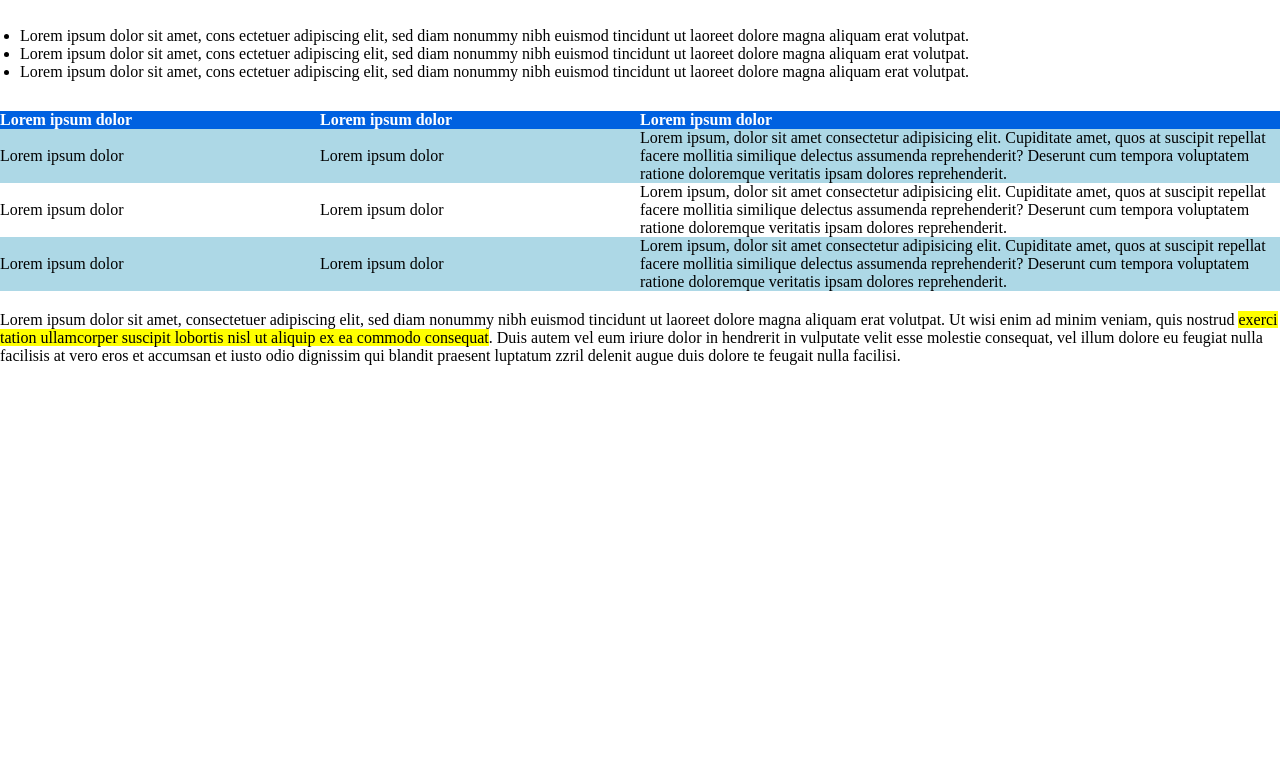
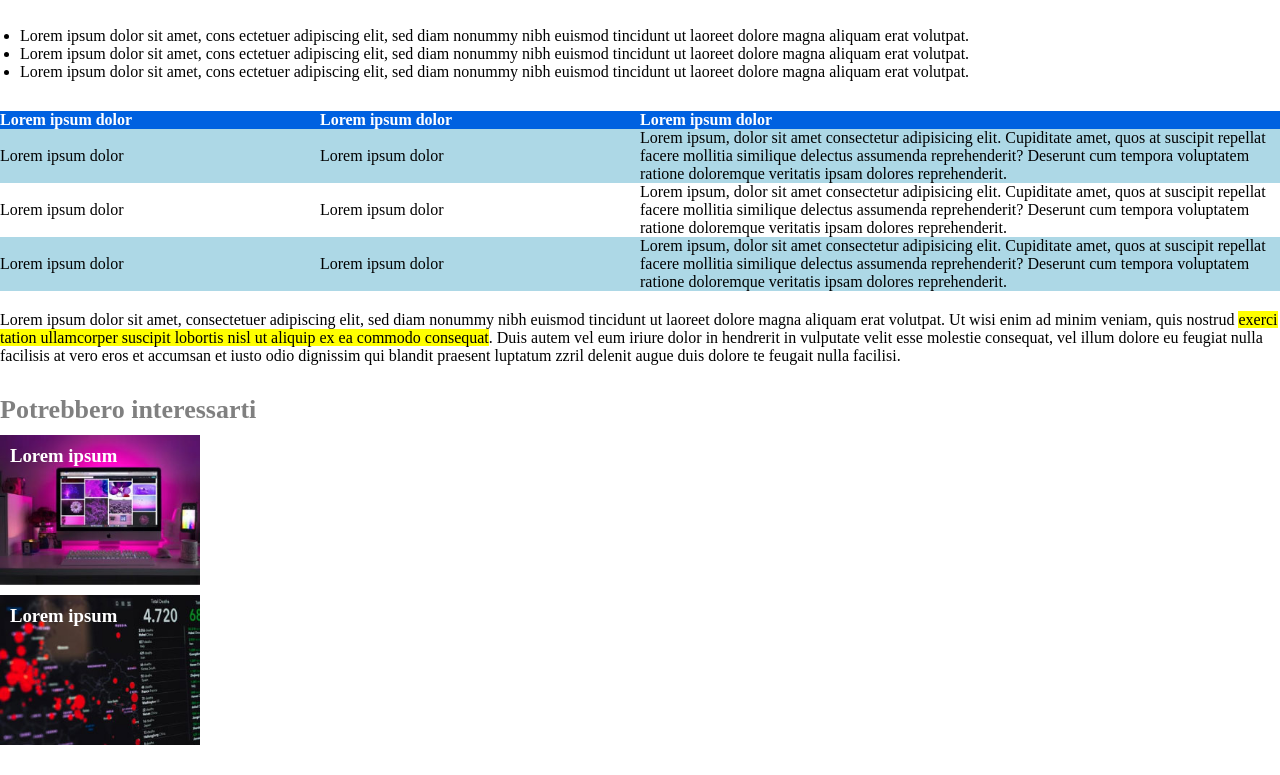
Before and after one commit to fabriziom90/the_booleaner, a plain HTML site: page index.html in a window 1280 px wide. Shown: the part 784-1559 px from the top of the page. Before the commit the page ends 1169 px from the top, so only its background shows below. Drawn offline with Linux system fonts and the light colour scheme.

Commit message:
[UPD] Added Footer - ESERCIZIO FINITO

```diff
--- a/css/style.css
+++ b/css/style.css
@@ -90,3 +90,34 @@ thead {
 
 /* FINE SEZIONE TABLE */
 /* FINE MAIN */
+
+/* FOOTER  */
+footer {
+    margin: 30px 0;
+}
+
+footer h2 {
+    font-size: 26px;
+    color: grey;
+    margin-bottom: 10px;
+}
+
+.image {
+    width: 200px;
+    height: 150px;
+    color: #fff;
+    margin: 10px 0;
+    background-size: cover;
+    background-repeat: no-repeat;
+    padding: 10px;
+}
+
+#image-monitor {
+    background-image: url('../img/monitor.jpg');
+}
+
+#image-graph {
+    background-image: url('../img/graph.jpg');
+}
+
+/* FINE FOOTER */
--- a/index.html
+++ b/index.html
@@ -93,6 +93,17 @@
             </p>
         </div>
     </main>
+    <footer>
+        <div>
+            <h2>Potrebbero interessarti</h2>
+            <div class="image" id="image-monitor">
+                <h3>Lorem ipsum</h3>
+            </div>
+            <div class="image" id="image-graph">
+                <h3>Lorem ipsum</h3>
+            </div>
+        </div>
+    </footer>
 </body>
 
 </html>
```
